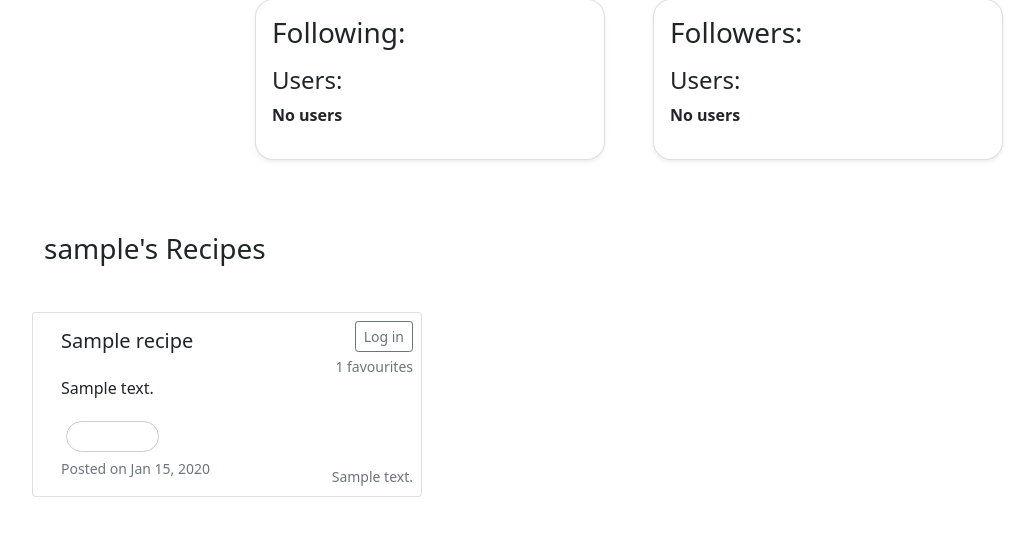
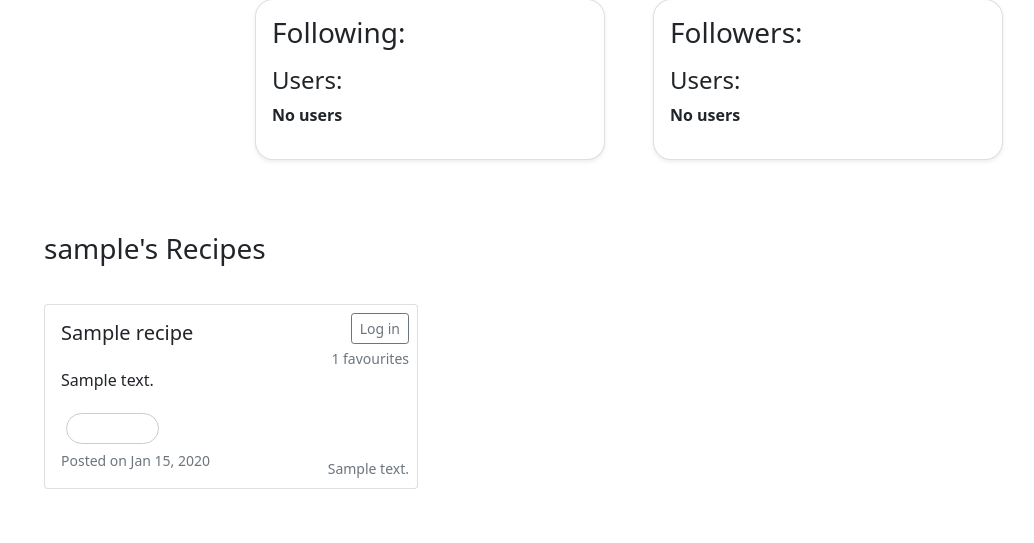
Before and after one commit to amemone/SEG-Small-Group-Project, a Django app: template recipes/templates/user_profile.html in a window 1280 px wide. Shown: the part 257-800 px from the top of the page, without its empty margins (11-1045 px from the left). Run offline with Django 5.2, Linux system fonts and the light colour scheme; tables that the repository leaves empty hold one stand-in row (values such as "Sample post"); the template is opened without the code that fills it: values that come from a table or form of the project are taken from there, most other values are stand-ins (such as "Sample title", 1, 10 or a date in 2020); some libraries are stand-ins or nearby versions.

Commit message:
Fixing recipes format

```diff
--- a/recipes/templates/dashboard.html
+++ b/recipes/templates/dashboard.html
@@ -35,9 +35,9 @@
     <h3 class="section-header">Most Popular Recipes This Month</h3>
 
     {% if popular_recipes %}
-      <div class="row mt-3">
+      <div class="row row-cols-1 row-cols-md-2 row-cols-lg-3 g-4">
         {% for recipe in popular_recipes %}
-          <div class="row row-cols-1 row-cols-md-2 row-cols-lg-3 g-4">
+          <div class="col">
             {% include "recipes/recipe_card.html" with recipe=recipe user=user %}
           </div>
         {% endfor %}
--- a/recipes/templates/user_profile.html
+++ b/recipes/templates/user_profile.html
@@ -46,16 +46,15 @@
     {% if recipes %}
     <section id="user-recipes" class="mt-4">
         <h3>{{ profile_user.username }}'s Recipes</h3>
-            <div class="row mt-2">
+            <div class="row row-cols-1 row-cols-md-2 row-cols-lg-3 g-4">
                 {% for recipe in recipes %}
-            <div class="row row-cols-1 row-cols-md-2 row-cols-lg-3 g-4">
-                {% include "recipes/recipe_card.html" with recipe=recipe show_fav_button=False %}
+                    <div class="col">
+                        {% include "recipes/recipe_card.html" with recipe=recipe show_fav_button=False %}
+                    </div>
+                {% endfor %}
             </div>
-        {% endfor %}
-    </div>
 
     {% include "recipes/recipes_page.html" with recipes_page=recipes %}
-
     </section>
 
     {% else %}
--- a/recipes/templates/view_profile.html
+++ b/recipes/templates/view_profile.html
@@ -36,9 +36,9 @@
     {% if favourites %}
     <section id="saved-recipes" class="mt-4">
         <h3>Saved Recipes</h3>
-        <div class="row">
+        <div class="row row-cols-1 row-cols-md-2 row-cols-lg-3 g-4">
             {% for fav in favourites %}
-                <div class="row row-cols-1 row-cols-md-2 row-cols-lg-3 g-4">
+                <div class="col">
                     {% include "recipes/recipe_card.html" with recipe=fav show_fav_button=False %}
                 </div>
             {% endfor %}
```
